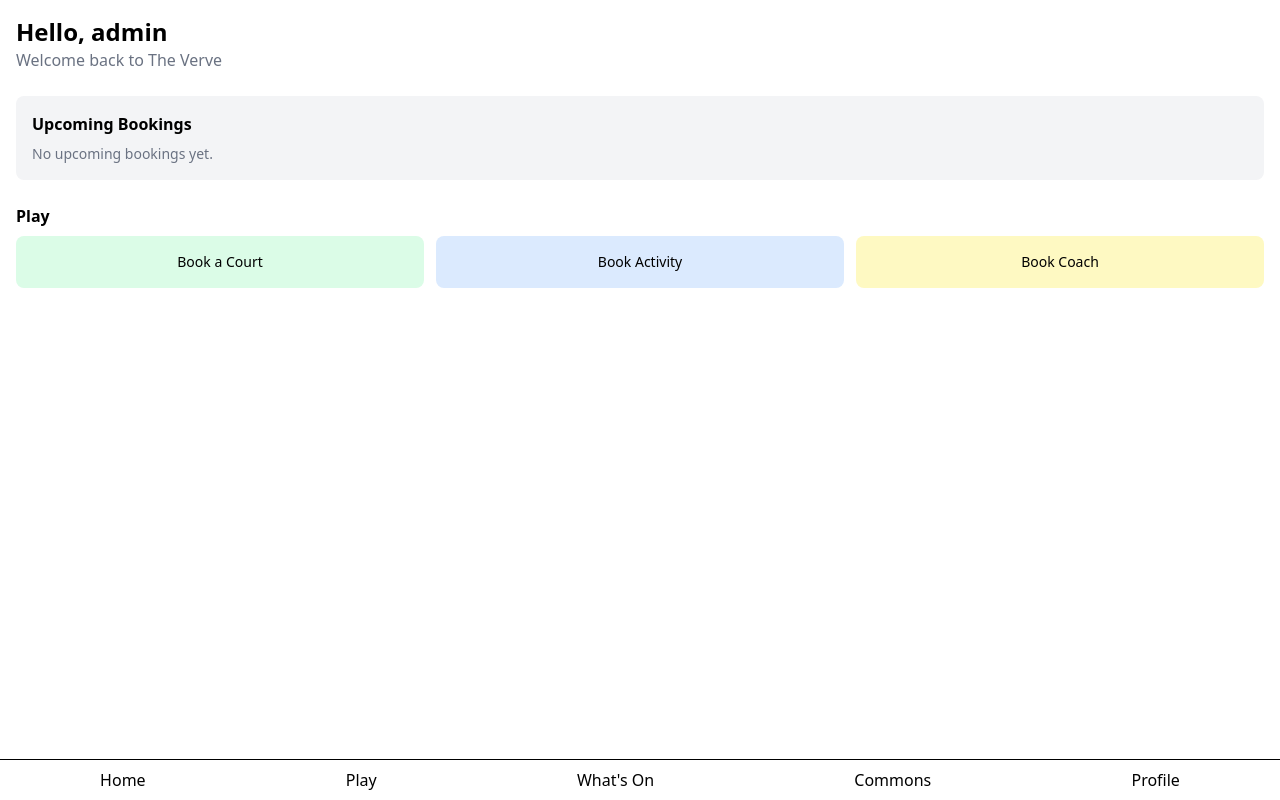
After one commit to mingodando/Tennis-App, a Django app: page / in a window 1280 px wide. The commit adds this page. Run offline with Django 5.2, Linux system fonts and the light colour scheme; a user stored in the database is signed in.

Commit message:
Made the home page have 3 core buttons

```diff
--- a/courtbooking/courtbooking/settings.py
+++ b/courtbooking/courtbooking/settings.py
@@ -60,7 +60,7 @@ AUTHENTICATION_BACKENDS = [
     'allauth.account.auth_backends.AuthenticationBackend',
 ]
 
-LOGIN_REDIRECT_URL = '/courts/'
+LOGIN_REDIRECT_URL = '/'
 
 SOCIALACCOUNT_PROVIDERS = {
     'line': {
--- a/courtbooking/courts/urls.py
+++ b/courtbooking/courts/urls.py
@@ -6,4 +6,5 @@ app_name = 'courts'
 urlpatterns = [
     path("", views.court_list, name="court-list"),
     path("profile/edit/", views.edit_profile, name="edit-profile"),
+    path("activities/", views.activity_list, name="activity-list"),
 ]
--- a/courtbooking/courts/views.py
+++ b/courtbooking/courts/views.py
@@ -3,6 +3,7 @@ from .models import Court
 from django.contrib.auth.decorators import login_required
 from .forms import UserProfileForm
 from django.shortcuts import render, redirect
+from .models import Activity
 
 
 
@@ -26,3 +27,7 @@ def edit_profile(request):
         form = UserProfileForm(instance=profile)
 
     return render(request, "courts/edit_profile.html", {"form": form})
+
+def activity_list(request):
+    activities = Activity.objects.filter(is_active=True)
+    return render(request, "courts/activity_list.html", {"activities": activities})
--- /dev/null
+++ b/courtbooking/home/templates/home/home.html
@@ -0,0 +1,29 @@
+{% extends "base.html" %}
+{% block content %}
+
+<div class="p-4">
+    <h1 class="text-2xl font-bold">Hello, {{ user.username }}</h1>
+    <p class="text-gray-500">Welcome back to The Verve</p>
+
+    <div class="mt-6 bg-gray-100 rounded-lg p-4">
+        <h2 class="font-semibold mb-2">Upcoming Bookings</h2>
+        <p class="text-gray-500 text-sm">No upcoming bookings yet.</p>
+    </div>
+
+    <div class="mt-6">
+        <h2 class="font-semibold mb-2">Play</h2>
+        <div class="grid grid-cols-3 gap-3">
+            <a href="{% url 'courts:court-list' %}" class="bg-green-100 rounded-lg p-4 text-center">
+                <p class="text-sm font-medium">Book a Court</p>
+            </a>
+            <a href="{% url 'courts:activity-list' %}" class="bg-blue-100 rounded-lg p-4 text-center">
+                <p class="text-sm font-medium">Book Activity</p>
+            </a>
+            <a href="#" class="bg-yellow-100 rounded-lg p-4 text-center">
+                <p class="text-sm font-medium">Book Coach</p>
+            </a>
+        </div>
+    </div>
+</div>
+
+{% endblock %}
--- a/courtbooking/home/views.py
+++ b/courtbooking/home/views.py
@@ -3,6 +3,5 @@ from django.contrib.auth.decorators import login_required
 
 # Create your views here.
 @login_required
-
 def home(request):
     return render(request, 'home/home.html')
--- a/courtbooking/static/css/output.css
+++ b/courtbooking/static/css/output.css
@@ -7,12 +7,24 @@
       "Segoe UI Emoji", "Segoe UI Symbol", "Noto Color Emoji";
     --font-mono: ui-monospace, SFMono-Regular, Menlo, Monaco, Consolas, "Liberation Mono",
       "Courier New", monospace;
+    --color-yellow-100: oklch(97.3% 0.071 103.193);
+    --color-green-100: oklch(96.2% 0.044 156.743);
     --color-green-600: oklch(62.7% 0.194 149.214);
+    --color-blue-100: oklch(93.2% 0.032 255.585);
+    --color-gray-100: oklch(96.7% 0.003 264.542);
+    --color-gray-500: oklch(55.1% 0.027 264.364);
     --color-white: #fff;
     --spacing: 0.25rem;
+    --text-sm: 0.875rem;
+    --text-sm--line-height: calc(1.25 / 0.875);
+    --text-2xl: 1.5rem;
+    --text-2xl--line-height: calc(2 / 1.5);
     --text-4xl: 2.25rem;
     --text-4xl--line-height: calc(2.5 / 2.25);
+    --font-weight-medium: 500;
+    --font-weight-semibold: 600;
     --font-weight-bold: 700;
+    --radius-lg: 0.5rem;
     --default-font-family: var(--font-sans);
     --default-mono-font-family: var(--font-mono);
   }
@@ -181,21 +193,64 @@
   .left-0 {
     left: 0;
   }
+  .mt-6 {
+    margin-top: calc(var(--spacing) * 6);
+  }
+  .mb-2 {
+    margin-bottom: calc(var(--spacing) * 2);
+  }
+  .mb-4 {
+    margin-bottom: calc(var(--spacing) * 4);
+  }
   .block {
     display: block;
   }
   .flex {
     display: flex;
   }
+  .grid {
+    display: grid;
+  }
+  .grid-cols-3 {
+    grid-template-columns: repeat(3, minmax(0, 1fr));
+  }
   .justify-around {
     justify-content: space-around;
+  }
+  .gap-3 {
+    gap: calc(var(--spacing) * 3);
+  }
+  .space-y-3 {
+    :where(& > :not(:last-child)) {
+      --tw-space-y-reverse: 0;
+      margin-block-start: calc(calc(var(--spacing) * 3) * var(--tw-space-y-reverse));
+      margin-block-end: calc(calc(var(--spacing) * 3) * calc(1 - var(--tw-space-y-reverse)));
+    }
+  }
+  .rounded-lg {
+    border-radius: var(--radius-lg);
   }
   .border-t {
     border-top-style: var(--tw-border-style);
     border-top-width: 1px;
   }
+  .bg-blue-100 {
+    background-color: var(--color-blue-100);
+  }
+  .bg-gray-100 {
+    background-color: var(--color-gray-100);
+  }
+  .bg-green-100 {
+    background-color: var(--color-green-100);
+  }
   .bg-white {
     background-color: var(--color-white);
+  }
+  .bg-yellow-100 {
+    background-color: var(--color-yellow-100);
+  }
+  .p-4 {
+    padding: calc(var(--spacing) * 4);
   }
   .py-2 {
     padding-block: calc(var(--spacing) * 2);
@@ -203,17 +258,44 @@
   .pb-16 {
     padding-bottom: calc(var(--spacing) * 16);
   }
+  .text-center {
+    text-align: center;
+  }
+  .text-2xl {
+    font-size: var(--text-2xl);
+    line-height: var(--tw-leading, var(--text-2xl--line-height));
+  }
   .text-4xl {
     font-size: var(--text-4xl);
     line-height: var(--tw-leading, var(--text-4xl--line-height));
+  }
+  .text-sm {
+    font-size: var(--text-sm);
+    line-height: var(--tw-leading, var(--text-sm--line-height));
   }
   .font-bold {
     --tw-font-weight: var(--font-weight-bold);
     font-weight: var(--font-weight-bold);
   }
+  .font-medium {
+    --tw-font-weight: var(--font-weight-medium);
+    font-weight: var(--font-weight-medium);
+  }
+  .font-semibold {
+    --tw-font-weight: var(--font-weight-semibold);
+    font-weight: var(--font-weight-semibold);
+  }
+  .text-gray-500 {
+    color: var(--color-gray-500);
+  }
   .text-green-600 {
     color: var(--color-green-600);
   }
+}
+@property --tw-space-y-reverse {
+  syntax: "*";
+  inherits: false;
+  initial-value: 0;
 }
 @property --tw-border-style {
   syntax: "*";
@@ -227,6 +309,7 @@
 @layer properties {
   @supports ((-webkit-hyphens: none) and (not (margin-trim: inline))) or ((-moz-orient: inline) and (not (color:rgb(from red r g b)))) {
     *, ::before, ::after, ::backdrop {
+      --tw-space-y-reverse: 0;
       --tw-border-style: solid;
       --tw-font-weight: initial;
     }
```
Also changed, not shown: courtbooking/courts/templates/courts/activity_list.html (added, +19 -0 lines), courtbooking/db.sqlite3.
